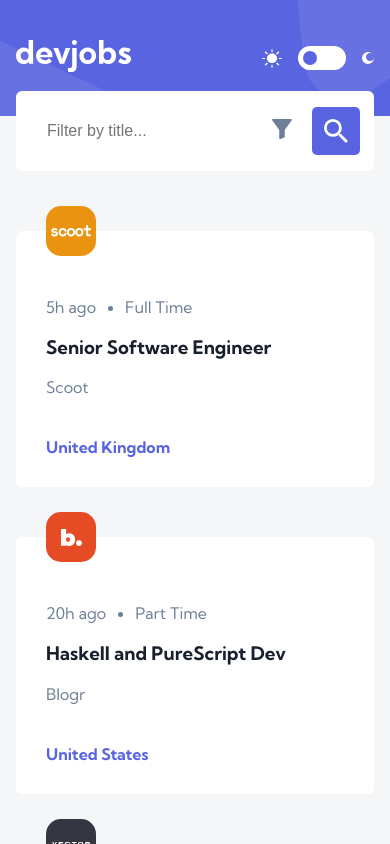
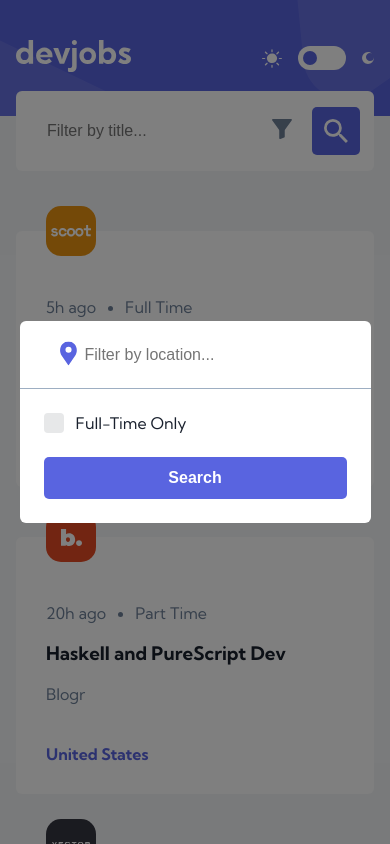
Before and after one commit to Joelynn94/devjobs-web-app, a React (Create React App) app: page / in a window 390 px wide. Both pictures are taken after a click on the button 284 px from the left and 131 px from the top of the page. Shown: the top 844 px of the page. Built offline with nearby package versions, Linux system fonts and the light colour scheme.

Commit message:
built out mobile modal

```diff
--- /dev/null
+++ b/src/components/MobileModalFilter/MobileModalFilter.css
@@ -0,0 +1,48 @@
+.mobile-modal {
+  position: fixed;
+  top: 0;
+  left: 0;
+  right: 0;
+  bottom: 0;
+  background-color: rgba(0, 0, 0, 0.5);
+  display: flex;
+  justify-content: center;
+  align-items: center;
+  z-index: 10;
+  cursor: pointer;
+}
+
+.mobile-modal__content {
+  border-radius: 6px;
+  background-color: var(--light-background);
+  text-align: center;
+  width: 90%;
+}
+
+.mobile-modal__top {
+  border-bottom: 1px solid var(--tertiary);
+  padding: 10px 24px;
+}
+
+.mobile-modal .ui-input__input {
+  padding: 10px 40px;
+}
+
+.mobile-modal__bottom {
+  padding: 24px;
+}
+
+.mobile-modal .ui-checkbox {
+  width: 100%;
+  display: flex;
+  padding: 0 0 24px 0;
+}
+
+.mobile-modal .ui-checkbox__text {
+  margin-left: 32px;
+  color: var(--main-text);
+}
+
+.mobile-modal .btn--primary {
+  width: 100%;
+}
--- /dev/null
+++ b/src/components/MobileModalFilter/MobileModalFilter.js
@@ -0,0 +1,31 @@
+import React from 'react';
+import FilterCheckbox from '../FilterCheckbox/FilterCheckbox';
+import Input from '../Input/Input';
+import Button from '../Button/Button';
+
+import './MobileModalFilter.css';
+
+const MobileModalFilter = ({ onFilterClick }) => {
+  return (
+    <div className='mobile-modal' onClick={onFilterClick}>
+      <div
+        className='mobile-modal__content'
+        onClick={(e) => e.stopPropagation()}
+      >
+        <div className='mobile-modal__top'>
+          <Input
+            icon={'location'}
+            name='location'
+            placeholder='Filter by location...'
+          />
+        </div>
+        <div className='mobile-modal__bottom'>
+          <FilterCheckbox label='Full-Time Only' />
+          <Button buttonStyle={'btn--primary'}>Search</Button>
+        </div>
+      </div>
+    </div>
+  );
+};
+
+export default MobileModalFilter;
--- a/src/components/MobileSearchBar/MobileSearchBar.js
+++ b/src/components/MobileSearchBar/MobileSearchBar.js
@@ -1,15 +1,22 @@
-import React from 'react';
+import React, { useState } from 'react';
 import Button from '../Button/Button';
 import Input from '../Input/Input';
+import MobileModalFilter from '../MobileModalFilter/MobileModalFilter';
 
 import './MobileSearchBar.css';
 
 const MobileSearchBar = () => {
+  const [isModalOpen, setIsModalOpen] = useState(false);
+
+  const handleFilterClick = () => {
+    setIsModalOpen(!isModalOpen);
+  };
+
   return (
     <div className='mobile-search-bar'>
       <Input placeholder='Filter by title...' />
       <div className='mobile-search-bar__buttons'>
-        <Button>
+        <Button onClick={handleFilterClick}>
           <svg width='24' height='24' xmlns='http://www.w3.org/2000/svg'>
             <path
               d='M19.108 0H.86a.86.86 0 00-.764.455.833.833 0 00.068.884l6.685 9.202.007.01c.242.32.374.708.375 1.107v7.502a.825.825 0 00.248.594.865.865 0 00.942.18l3.756-1.4c.337-.1.56-.41.56-.784v-6.092c0-.399.132-.787.375-1.108l.007-.009 6.685-9.202c.19-.26.217-.6.068-.884A.86.86 0 0019.108 0z'
@@ -28,6 +35,7 @@ const MobileSearchBar = () => {
           </svg>
         </Button>
       </div>
+      {isModalOpen && <MobileModalFilter onFilterClick={handleFilterClick} />}
     </div>
   );
 };
--- a/src/components/ToggleSwitch/ToggleSwitch.js
+++ b/src/components/ToggleSwitch/ToggleSwitch.js
@@ -5,7 +5,7 @@ import moonIcon from '../../assets/desktop/icon-moon.svg';
 import './ToggleSwitch.css';
 
 const ToggleSwitch = ({ onThemeChange }) => {
-  const handleToggle = () => {
+  const handleThemeToggle = () => {
     onThemeChange();
   };
 
@@ -16,7 +16,7 @@ const ToggleSwitch = ({ onThemeChange }) => {
         <input
           className='toggle-switch__checkbox'
           type='checkbox'
-          onChange={handleToggle}
+          onChange={handleThemeToggle}
         />
         <span className='toggle-switch__switch'></span>
       </label>
--- a/src/index.css
+++ b/src/index.css
@@ -49,7 +49,7 @@
   --light-button-text: #ffffff;
   --secondary-button-background: #eef0fc;
   --secondary-button-hover: #c5c9f4;
-  --checkmark-background: #fdfdfd;
+  --checkmark-background: #e7e8e9;
   --checkmark-background-hover: #d5d8f7;
   --tertiary: #9daec2;
   --tertiary-accent: #6e8098;
```
